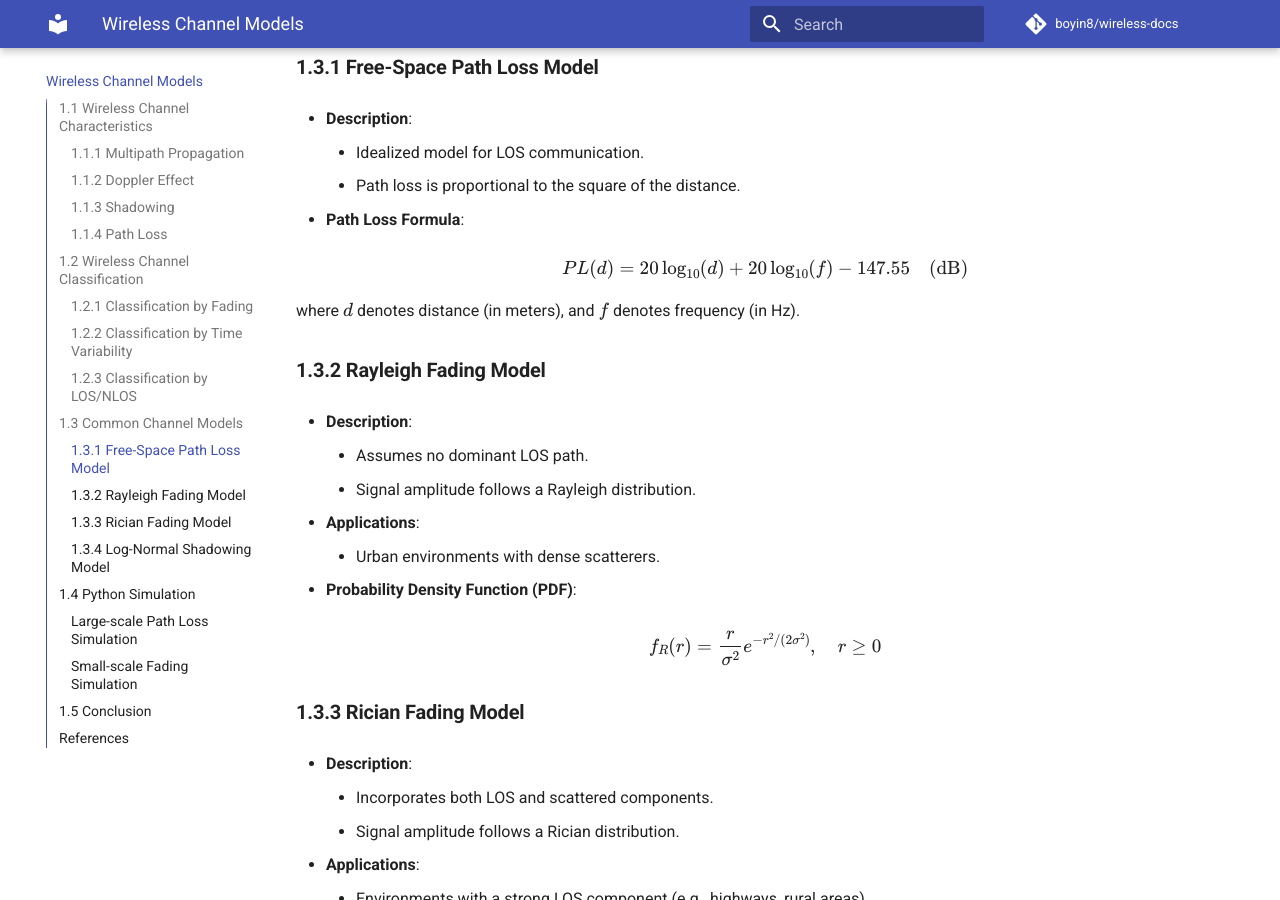
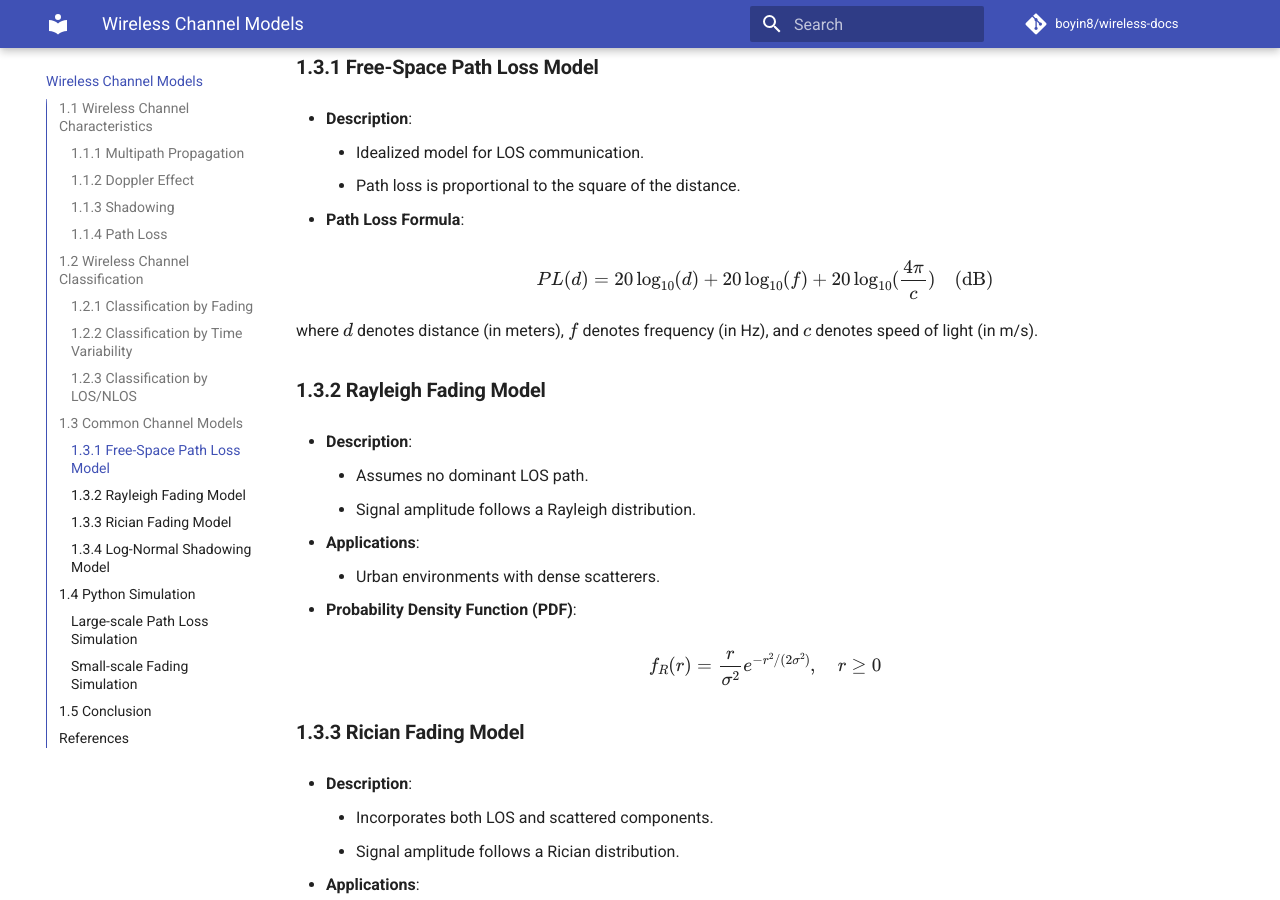
Before and after one commit to boyin8/wireless-docs, an MkDocs documentation site: the page built from docs/channel_models.md, in a window 1280 px wide and 900 px high, scrolled down 2395 px. Built offline with MkDocs 1.6.1 and Material for MkDocs 9.7.7, drawn with Linux system fonts in a browser that asks for light colours; comment, search, counter and statistics services are not loaded.

Commit message:
Update channel_models.md

```diff
--- a/docs/channel_models.md
+++ b/docs/channel_models.md
@@ -90,10 +90,10 @@ Wireless channels are commonly classified based on their characteristics:
 - **Path Loss Formula**:
 
   $$
-  PL(d) = 20 \log_{10}(d) + 20 \log_{10}(f) - 147.55 \quad (\text{dB})
+  PL(d) = 20 \log_{10}(d) + 20 \log_{10}(f) + 20 \log_{10}(\frac{4\pi}{c}) \quad (\text{dB})
   $$
 
-  where \(d\) denotes distance (in meters), and \(f\) denotes frequency (in Hz).
+  where \(d\) denotes distance (in meters), \(f\) denotes frequency (in Hz), and \(c\) denotes speed of light (in m/s).
 
 ### **1.3.2 Rayleigh Fading Model**
 - **Description**:
```
